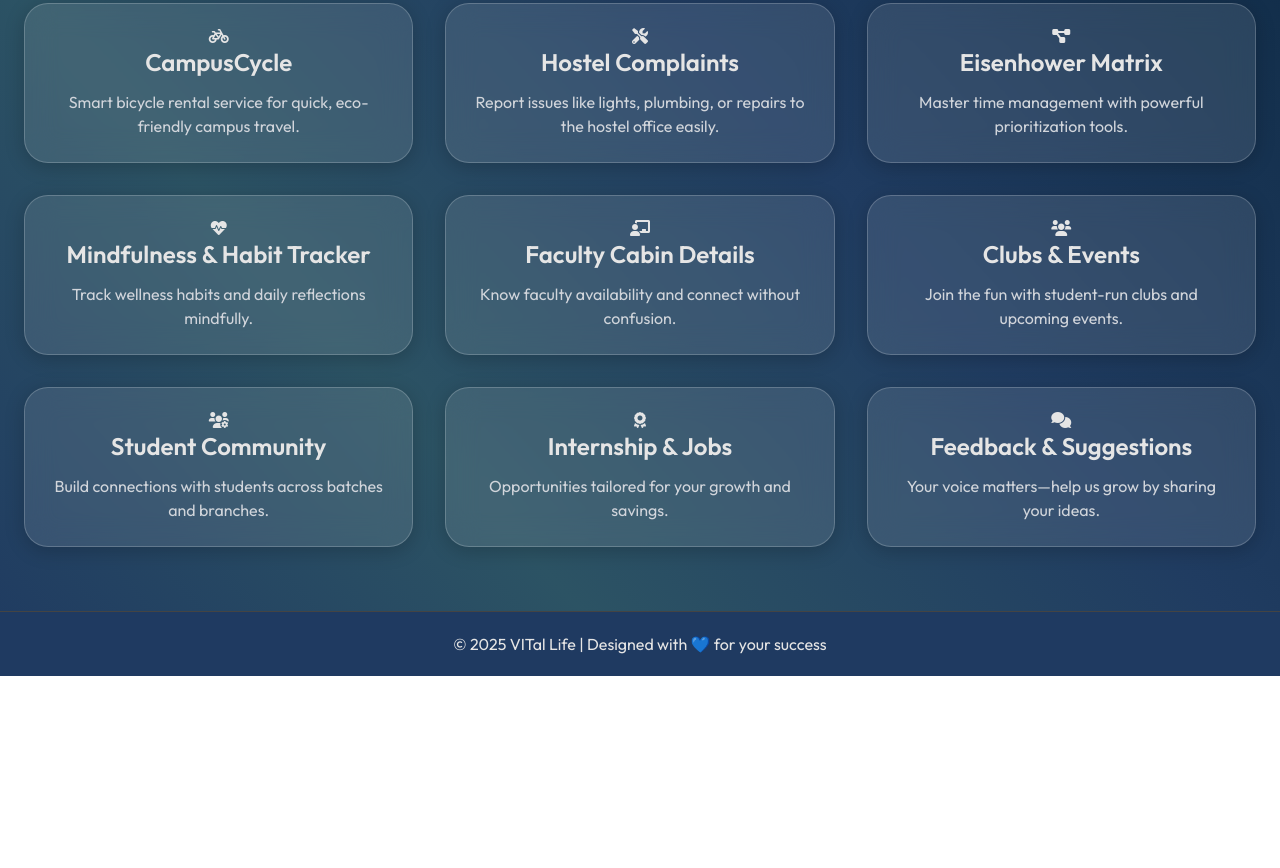
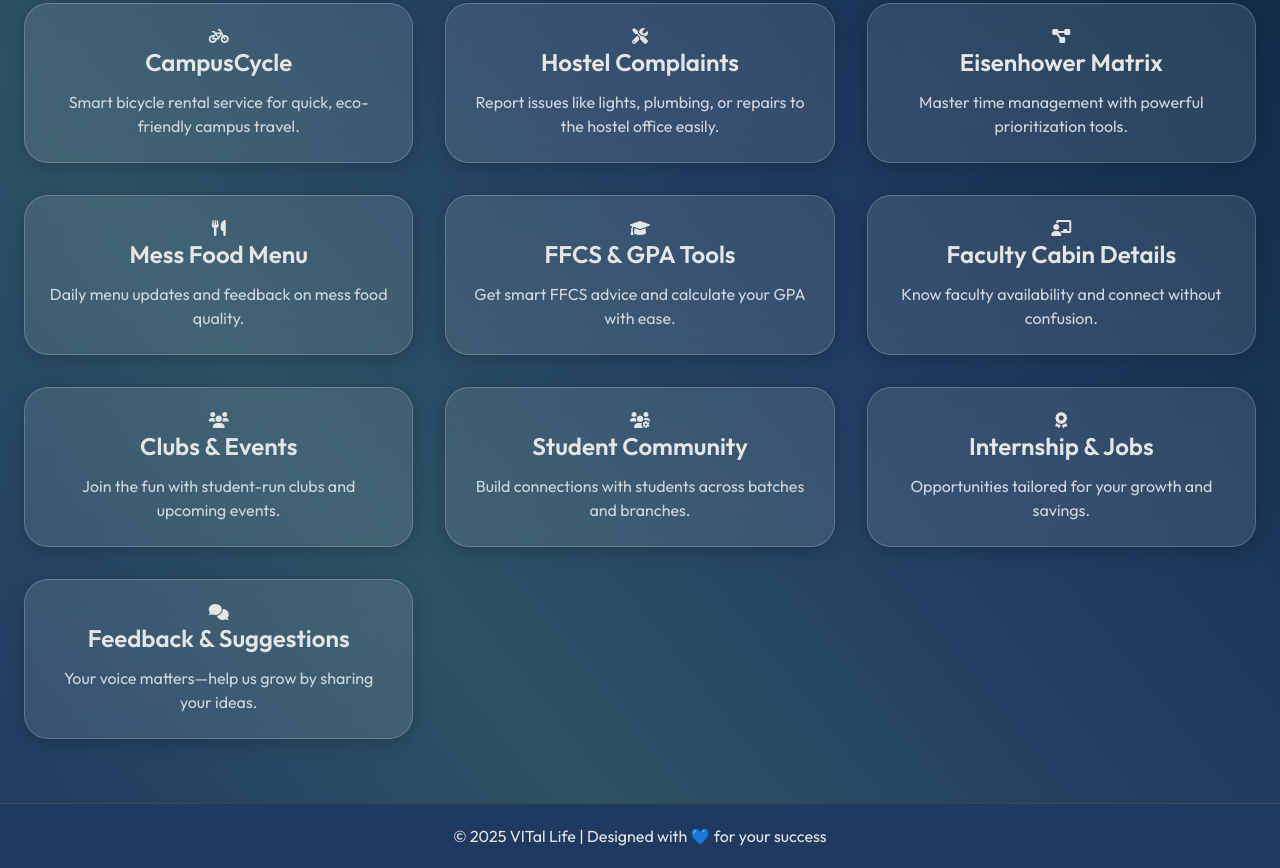
Before and after one commit to AmanSingh078/VITal, a website: page index.html in a window 1280 px wide. Shown: the part 741-1609 px from the top of the page. Before the commit the page ends 1417 px from the top, so only its background shows below. Drawn offline with nearby package versions, Linux system fonts and the light colour scheme.

Commit message:
Add files via upload

```diff
--- a/index.html
+++ b/index.html
@@ -204,13 +204,22 @@
       </div>
     </section></a>
 
-    <a href="mood.html"><section class="glass glass-card p-6" data-aos="fade-up">
+    <a href="https://messvitb.vercel.app/"><section class="glass glass-card p-6" data-aos="fade-up">
       <div class="card-content">
-        <i class="fas fa-heartbeat"></i>
-        <h2>Mindfulness & Habit Tracker</h2>
-        <p>Track wellness habits and daily reflections mindfully.</p>
+        <i class="fas fa-utensils"></i>
+        <h2>Mess Food Menu</h2>
+        <p>Daily menu updates and feedback on mess food quality.</p>
       </div>
     </section></a>
+
+    <a href="https://assist-vit.github.io/"><section class="glass glass-card p-6" data-aos="fade-up">
+      <div class="card-content">
+        <i class="fas fa-graduation-cap"></i>
+        <h2>FFCS & GPA Tools</h2>
+        <p>Get smart FFCS advice and calculate your GPA with ease.</p>
+      </div>
+    </section></a>
+
 
     <a href="cabin.html"><section class="glass glass-card p-6" data-aos="fade-up">
       <div class="card-content">
```
